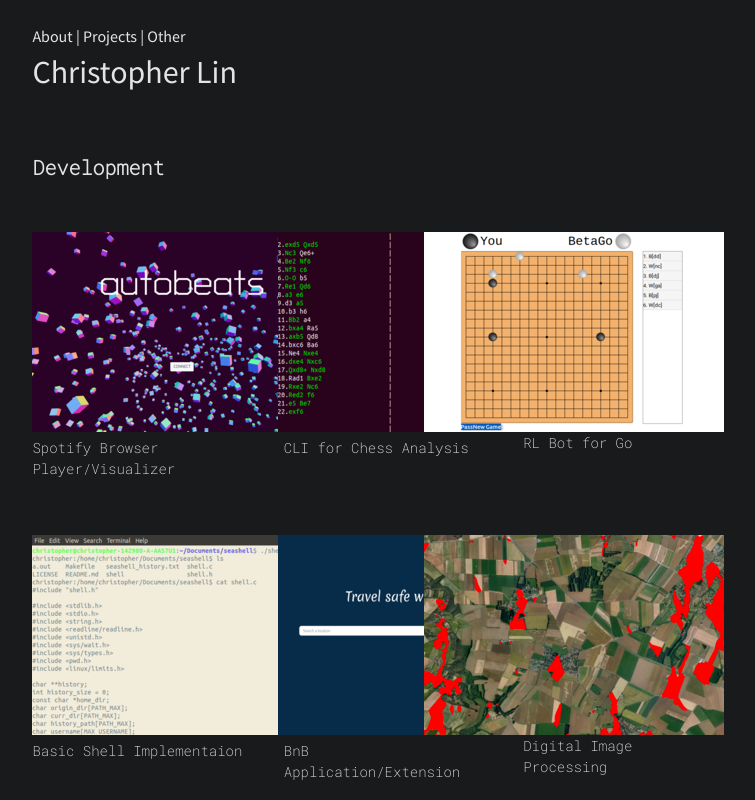
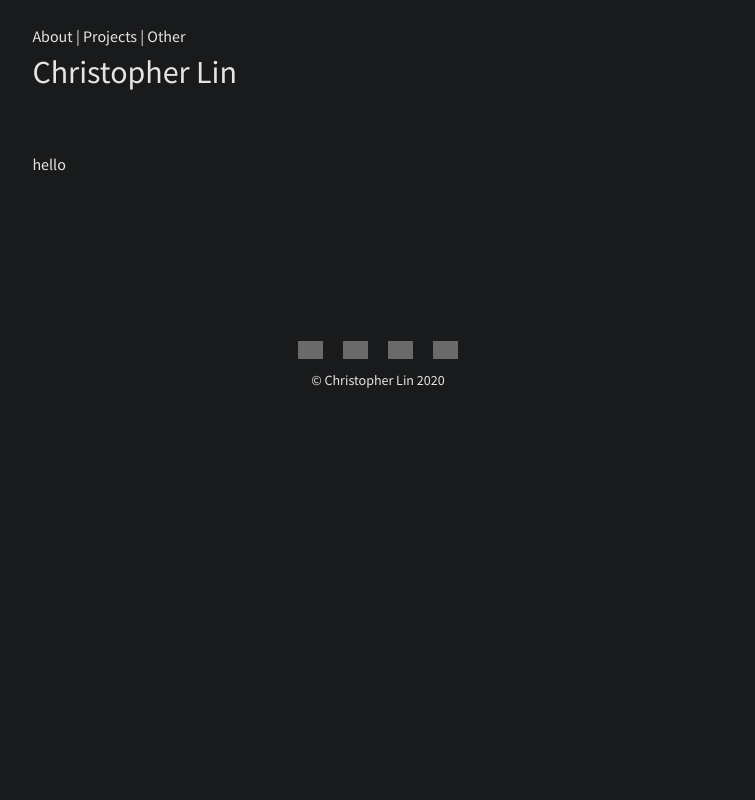
Before and after one commit to lintopher0315/lintopher-me, a React (Create React App) app: page /autobeats in a window 1280 px wide. Shown: the top 800 px of the page, without its empty margins (262-1017 px from the left). Built offline with nearby package versions, Linux system fonts and the light colour scheme; grey boxes are pictures that could not be loaded.

Commit message:
added 404 page

```diff
--- a/src/App.js
+++ b/src/App.js
@@ -1,10 +1,12 @@
 import React from 'react';
-import { Route, BrowserRouter } from 'react-router-dom';
+import { Route, BrowserRouter, Switch } from 'react-router-dom';
 import 'bootstrap/dist/css/bootstrap.min.css';
 import './App.css';
 import './components/styles.css';
 
 import Home from './components/Home';
+import Project from './components/Project';
+import NotFound from './components/NotFound';
 import Header from './components/Header';
 import Footer from './components/Footer';
 
@@ -13,9 +15,11 @@ function App() {
     <div id="app">
       <Header />
       <BrowserRouter>
-        <div>
-          <Route path="/" component={Home} />
-        </div>
+        <Switch>
+          <Route path="/" exact component={Home} />
+          <Route path="/autobeats" component={Project} pr={1} />
+          <Route component={NotFound} />
+        </Switch>
       </BrowserRouter>
       <Footer />
     </div>
--- /dev/null
+++ b/src/components/NotFound.js
@@ -0,0 +1,12 @@
+import React from 'react';
+
+function NotFound() {
+    return (
+        <div id="notfound">
+            <p style={{color: 'blue'}}>404</p>
+            <p style={{fontSize: '24px'}}>Page not found</p>
+        </div>
+    )
+}
+
+export default NotFound;
--- /dev/null
+++ b/src/components/Project.js
@@ -0,0 +1,17 @@
+import React from 'react';
+
+const REPOS = [
+    "lintopher0315/autobeats", "lintopher0315/chessview", "lintopher0315/GoZero-MCTS",
+    "lintopher0315/seashell", "lintopher0315/betterbnb", "lintopher0315/Imageworks",
+    "lintopher0315/Quick-Math"
+]
+
+function Project() {
+    return (
+        <div>
+            hello
+        </div>
+    )
+}
+
+export default Project;
--- a/src/components/styles.css
+++ b/src/components/styles.css
@@ -146,3 +146,9 @@ html body {
 #copyright-text {
     font-size: 14px;
 }
+
+#notfound {
+    font-family: 'Roboto Mono';
+    font-size: 48px;
+    text-align: center;
+}
```
